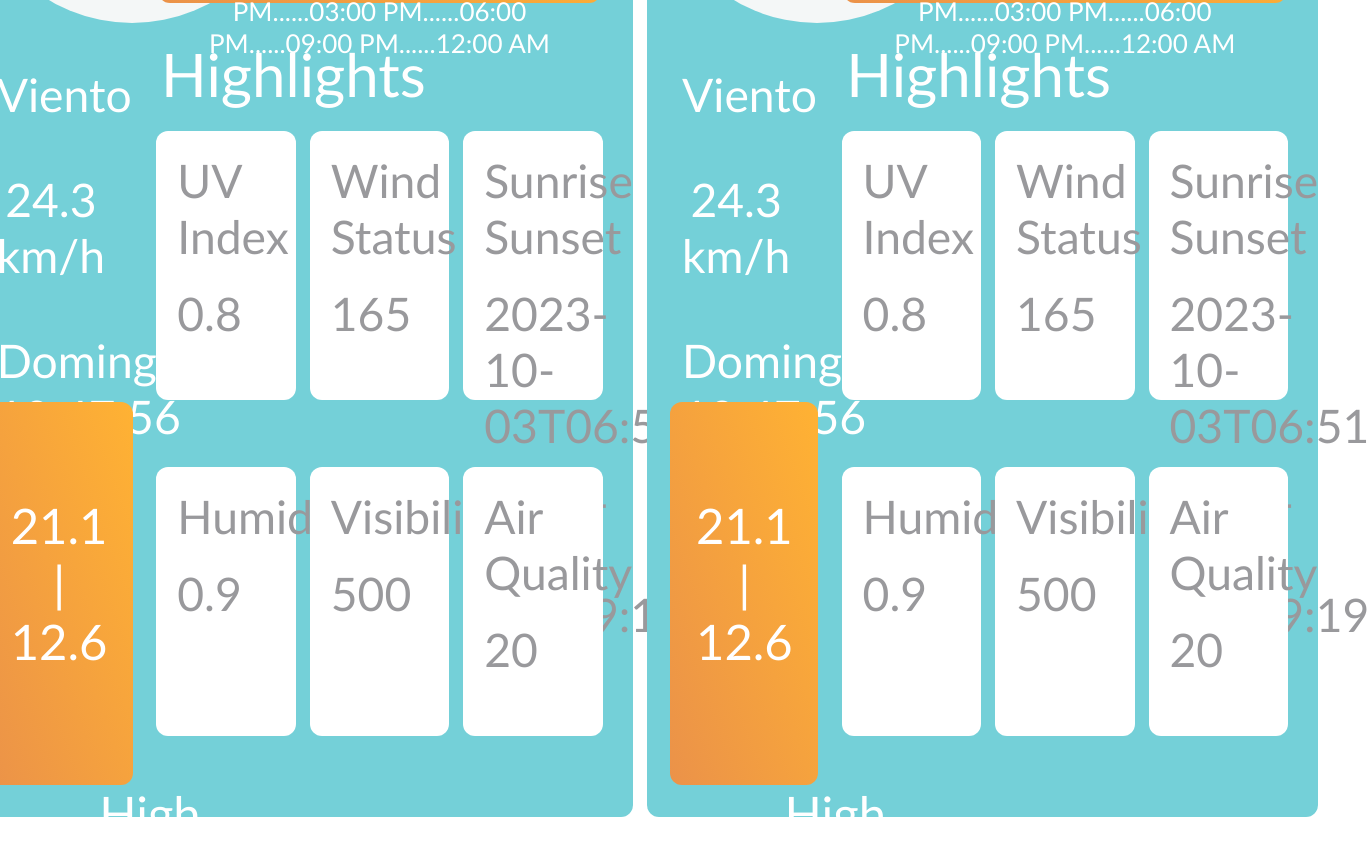
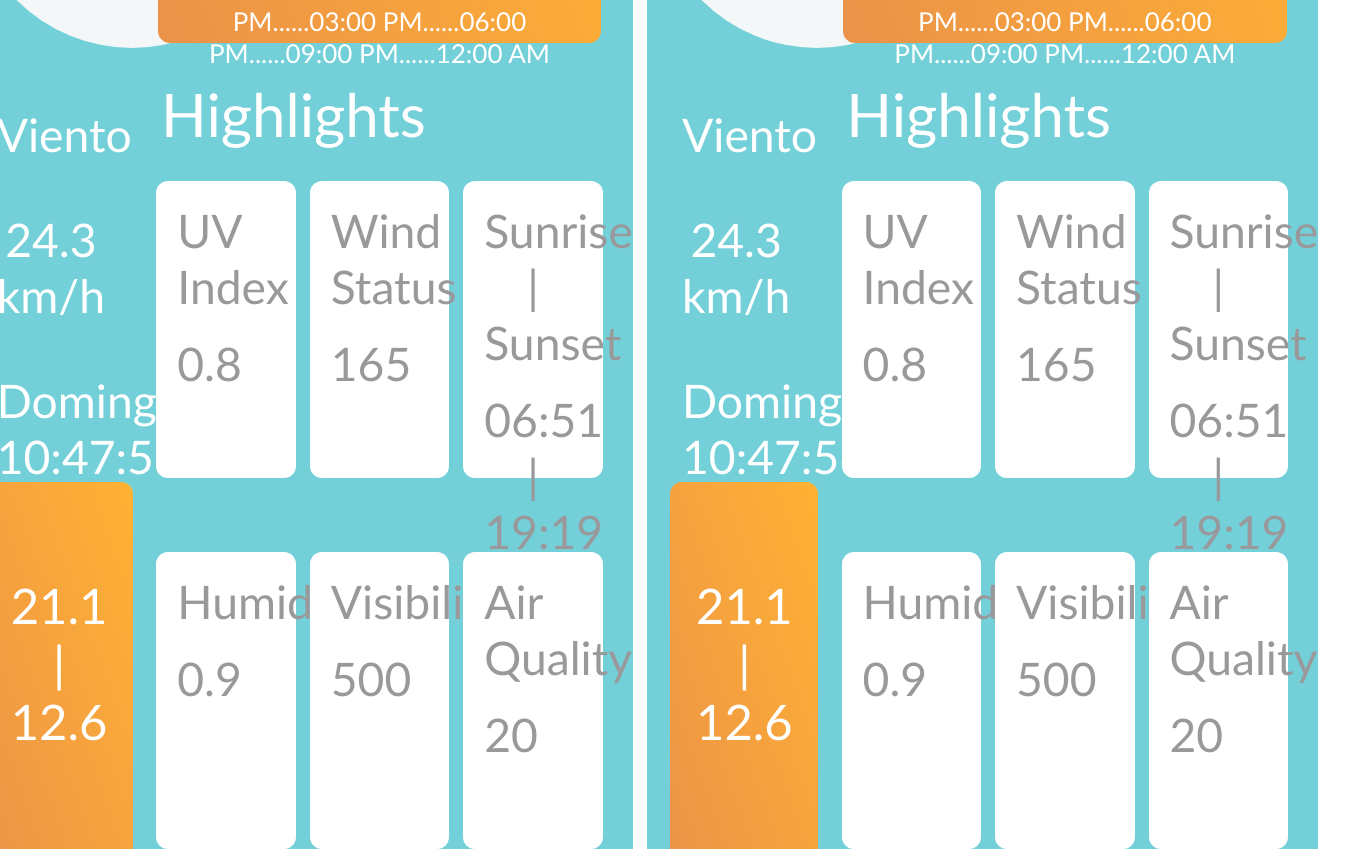
Before and after one commit to ayoquiroga/climate, a React (Create React App) app: page / in a window 1280 px wide. Shown: the part 460-1309 px from the top of the page, 1369 px wide, since content can reach past the window. Built offline with nearby package versions, Linux system fonts and the light colour scheme.

Commit message:
... mostrando en dashboard 4

```diff
--- a/src/components/climate/Weather.jsx
+++ b/src/components/climate/Weather.jsx
@@ -12,18 +12,13 @@ import datajson from './data.json';
 const DIV = styled.div`
   display: grid;
   grid-template-columns: 25% 75%;
-  grid-template-rows: repeat(12, 100px);
+  grid-template-rows: repeat(12, 110px);
   background-color: rgb(116, 208, 216);
+  ${'' /* height:70vh;width:50vw; */}
 `;
 
 
-
 export const Weather = () => {
-
-  const [temperatures] = useState({
-    temperature: datajson["current_weather"]["temperature"],
-    unidadtemperature: datajson["hourly_units"]["temperature_2m"]
-  })
 
   const [highlightsvalues] = useState({
     uvindex: datajson["current_weather"]["uvindex"],
@@ -34,17 +29,6 @@ export const Weather = () => {
     humidity: datajson["current_weather"]["humidity"],
     visibility: datajson["current_weather"]["visibility"],
     airquality: datajson["current_weather"]["airquality"]
-  })
-
-  const [highlows] = useState({
-    high: datajson["daily"]["temperature_2m_max"],
-    low: datajson["daily"]["temperature_2m_min"]
-  })
-
-  const [windstatus] = useState({
-    windspeed: datajson["current_weather"]["windspeed"],
-    windunit: datajson["daily_units"]["windspeed_10m_max"],
-    currentdate: datajson["current_weather"]["time"]
   })
 
   const [datahisto] =useState({
@@ -60,9 +44,9 @@ export const Weather = () => {
 
   return(
   <DIV>
-    <Temperometer values={temperatures} />
-    <Cloud values={windstatus}/>
-    <Highlow values={highlows} />
+    <Temperometer values={datajson} />
+    <Cloud values={datajson}/>
+    <Highlow values={datajson} />
     <Today />
     <Histogram values={datahisto} />
     <Highlights />
--- a/src/components/climate/cloud.jsx
+++ b/src/components/climate/cloud.jsx
@@ -5,7 +5,6 @@ const DIV = styled.div`
   grid-column: 1 / 2;
   grid-row: 5 / 8;
   filter:alpha(opacity=50);
-  ${'' /* opacity:0.6; */}
   color: white;
 `;
 
@@ -25,9 +24,9 @@ export const Cloud = ({values})=>{
 
     return(<DIV>
             <P>Viento</P>
-            <P>{values["windspeed"]} {values["windunit"]}</P>
-            {/* <p>{values["currentdate"]}</p> */}
+            <P>{values["current_weather"]["windspeed"]}  {values["daily_units"]["windspeed_10m_max"]}</P>
             <P>{dateparse()}</P>
+            {/* <P>{values["current_weather"]["time"]}</P> */}
           </DIV>
     );
 }
--- a/src/components/climate/highlow.jsx
+++ b/src/components/climate/highlow.jsx
@@ -11,7 +11,6 @@ const DIV = styled.div`
   margin-bottom: 15%;
   margin-top: -5%;
   width: 90%;
-  ${'' /* text-align: center; */}
   margin-left: 10%;
   background: linear-gradient(70deg, rgb(235, 146, 73), #FFB233);
 `;
@@ -23,7 +22,9 @@ const P = styled.p`
 
 export const Highlow = ({values})=>{
     return(<DIV>
-            <P className='hl'>{values["high"][0]} | {values["low"][0]}</P>
+
+            {/* hacerlo dinámico */}
+            <P className='hl'>{values["daily"]["temperature_2m_max"][0]} | {values["daily"]["temperature_2m_min"][0]}</P>
             <P className="lbls">High | Low</P>
           </DIV>
 
--- a/src/components/climate/sunrisesunset.jsx
+++ b/src/components/climate/sunrisesunset.jsx
@@ -3,7 +3,6 @@ import styled from 'styled-components';
 
 const DIV = styled.div`
   background-color: white;
-  text-align: center;
   width: 30%;
   height: 40%;
   text-align: left;
@@ -11,24 +10,39 @@ const DIV = styled.div`
   font-size: 2rem;
 `;
 
+const P = styled.p`
+  text-align: center;
+`;
 
+
+function convertFromStringToDate(responseDate) {
+  let dateComponents = responseDate.split('T');
+  return(dateComponents[1])
+}
 
 export const Sunrisesunset = ({values})=>{
 
+
   function parseSunrise(){
+
+    //hay que hacerlo automático
     let sunrise= values["sunrise"][0]
-    return sunrise
+
+    return convertFromStringToDate(sunrise)
+
   }
 
   function parseSunset(){
+
+        //hay que hacerlo automático
     let sunset = values["sunset"][0]
-    return sunset;
+
+    return convertFromStringToDate(sunset);
   }
 
     return(<DIV>
-            <p>Sunrise Sunset</p>
-            <p>{parseSunrise()}</p>
-            <p>{parseSunset()}</p>
+            <P>Sunrise | Sunset</P>
+            <P>{parseSunrise()} | {parseSunset()}</P>
           </DIV>
 
     );
--- a/src/components/climate/temperometer.jsx
+++ b/src/components/climate/temperometer.jsx
@@ -19,9 +19,9 @@ const P = styled.p`
 export const Temperometer = ({values})=>{
 
 
-    return(<DIV>
-        <P>{values["temperature"]} {values["unidadtemperature"]}</P>
-    </DIV>
+    return( <DIV>
+                <P>{values["current_weather"]["temperature"]} {values["hourly_units"]["temperature_2m"]}</P>
+            </DIV>
 
     );
 }
--- a/src/index.css
+++ b/src/index.css
@@ -4,7 +4,6 @@
   box-sizing: border-box;
   border-radius: 12px;
   font-size: 1.7rem;
-
 }
 
 body {
```
Also changed, not shown: src/components/climate/Highlightsvalues.jsx (+2 -5 lines).
